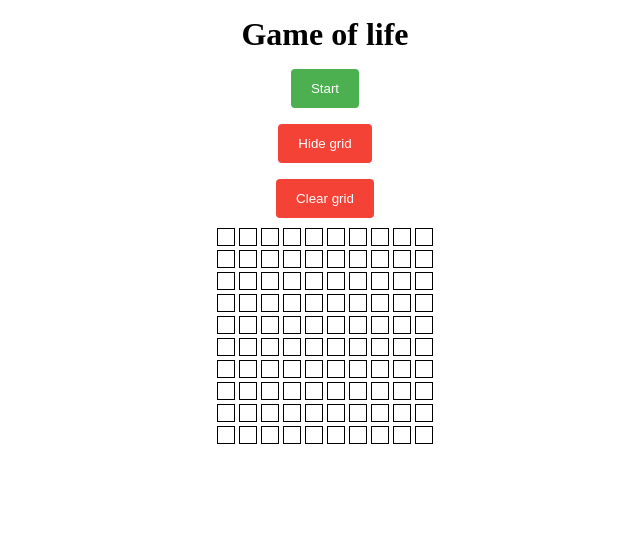
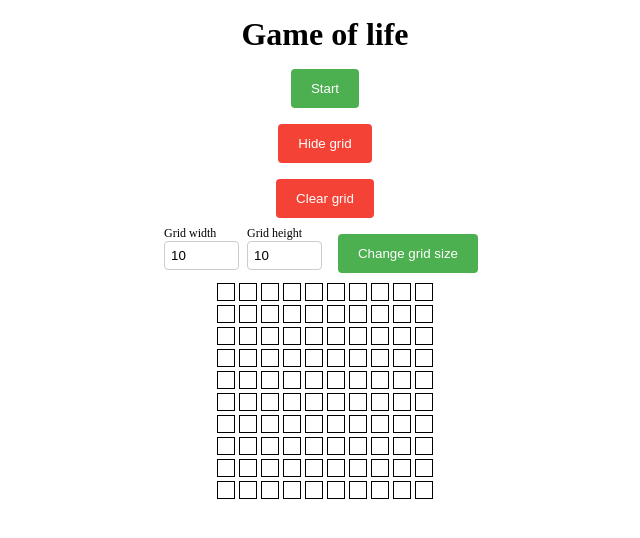
Before and after one commit to MarcinParda/game-of-life, a React (Create React App) app: page / in a window 1280 px wide. Shown: the top 538 px of the page, without its empty margins (315-955 px from the left). Built offline with nearby package versions, Linux system fonts and the light colour scheme.

Commit message:
created change grid size form

```diff
--- a/src/components/GameGrid/GameGrid.css
+++ b/src/components/GameGrid/GameGrid.css
@@ -2,10 +2,6 @@
   display: flex;
   flex-direction: column;
   align-items: center;
-}
-
-.row {
-  display: flex;
 }
 
 .living-cell {
@@ -23,23 +19,3 @@
   border: 1px solid #000;
   margin: 0.125rem;
 }
-
-.btn-primary {
-  background-color: #4caf50;
-  color: white;
-  padding: 12px 20px;
-  border: none;
-  border-radius: 4px;
-  cursor: pointer;
-  margin: 0.5rem;
-}
-
-.btn-danger {
-  background-color: #f44336;
-  color: white;
-  padding: 12px 20px;
-  border: none;
-  border-radius: 4px;
-  cursor: pointer;
-  margin: 0.5rem;
-}
--- a/src/components/GameGrid/GameGrid.tsx
+++ b/src/components/GameGrid/GameGrid.tsx
@@ -1,7 +1,7 @@
 import React, { useEffect, useState } from 'react';
 import './GameGrid.css';
 
-const initialCells: boolean[][] = Array.from({ length: 10 }, () =>
+const initialGrid: boolean[][] = Array.from({ length: 10 }, () =>
   Array.from({ length: 10 }, () => false)
 );
 
@@ -64,9 +64,11 @@ const randomColor = () => {
 };
 
 const GameGrid = () => {
-  const [cells, setCells] = useState<boolean[][]>(initialCells);
+  const [cells, setCells] = useState<boolean[][]>(initialGrid);
   const [isStarted, setIsStarted] = useState(false);
   const [isGridDisplayed, setIsGridDisplayed] = useState(true);
+  const [gridWidth, setGridWidth] = useState(10);
+  const [gridHeight, setGridHeight] = useState(10);
 
   useEffect(() => {
     if (!isStarted) {
@@ -88,8 +90,16 @@ const GameGrid = () => {
     };
   };
 
+  const handleChangeGridSize = (event: React.FormEvent<HTMLFormElement>) => {
+    event.preventDefault();
+    const newGrid: boolean[][] = Array.from({ length: gridWidth }, () =>
+      Array.from({ length: gridHeight }, () => false)
+    );
+    setCells(newGrid);
+  };
+
   const clearGrid = () => {
-    setCells(initialCells);
+    setCells(initialGrid);
   };
 
   return (
@@ -115,6 +125,35 @@ const GameGrid = () => {
           Clear grid
         </button>
       </div>
+      <form className="row" onSubmit={(e) => handleChangeGridSize(e)}>
+        <div className="column">
+          <label className="label" htmlFor="width">
+            Grid width
+          </label>
+          <input
+            className="input"
+            value={gridWidth}
+            onChange={(event) => setGridWidth(Number(event.target.value))}
+            name="width"
+            type="number"
+          />
+        </div>
+        <div className="column">
+          <label className="label" htmlFor="width">
+            Grid height
+          </label>
+          <input
+            className="input"
+            value={gridHeight}
+            onChange={(event) => setGridHeight(Number(event.target.value))}
+            name="width"
+            type="number"
+          />
+        </div>
+        <button className="btn-primary" type="submit">
+          Change grid size
+        </button>
+      </form>
       {cells.map((row, rowIndex) => (
         <div className="row" key={rowIndex}>
           {row.map((cell, cellIndex) => (
--- a/src/index.css
+++ b/src/index.css
@@ -10,3 +10,48 @@
 .mt-2 {
   margin-top: 0.5rem;
 }
+
+.btn-primary {
+  background-color: #4caf50;
+  color: white;
+  padding: 12px 20px;
+  border: none;
+  border-radius: 4px;
+  cursor: pointer;
+  margin: 0.5rem;
+}
+
+.btn-danger {
+  background-color: #f44336;
+  color: white;
+  padding: 12px 20px;
+  border: none;
+  border-radius: 4px;
+  cursor: pointer;
+  margin: 0.5rem;
+}
+
+.input {
+  width: 75px;
+  padding: 6px;
+  margin-right: 0.5rem;
+  display: inline-block;
+  border: 1px solid #ccc;
+  border-radius: 4px;
+  box-sizing: border-box;
+}
+
+.label {
+  text-align: left;
+  display: inline-block;
+  font-size: 0.75rem;
+}
+
+.row {
+  display: flex;
+}
+
+.column {
+  display: flex;
+  flex-direction: column;
+}
```
